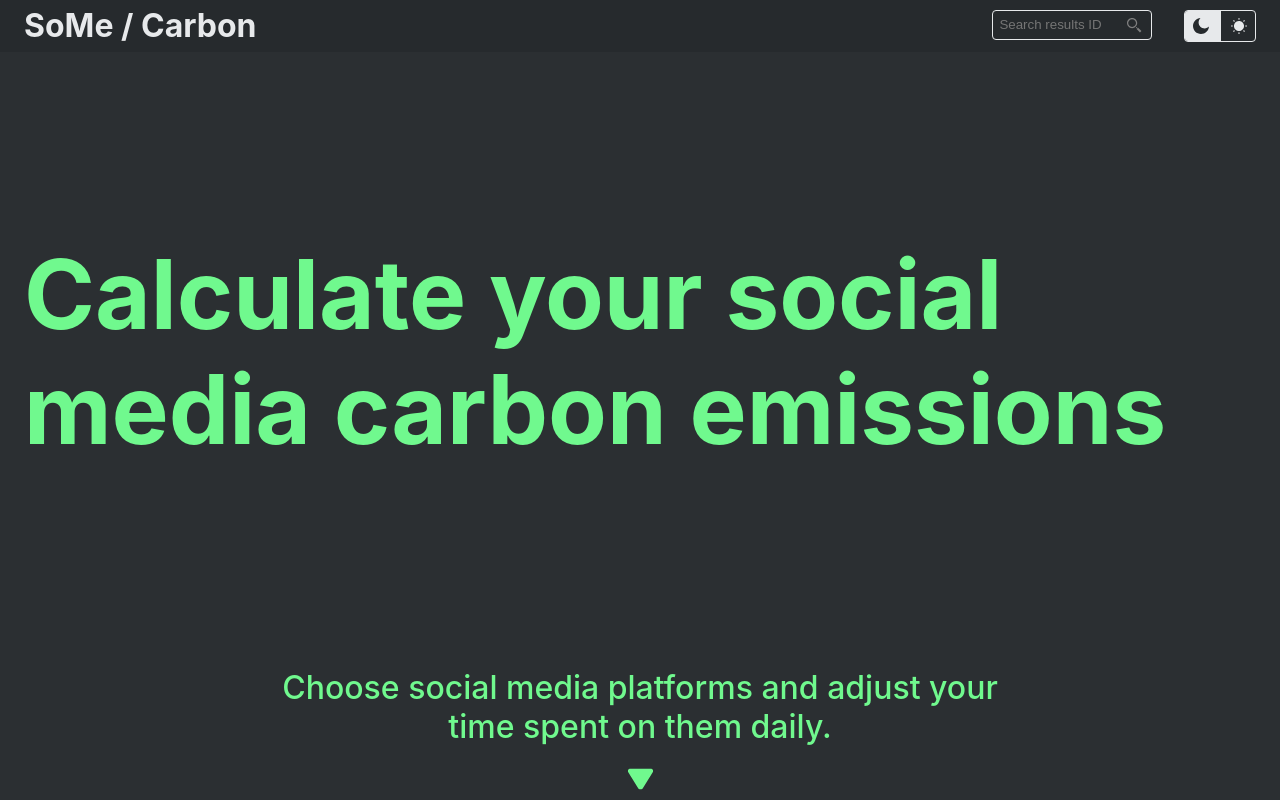
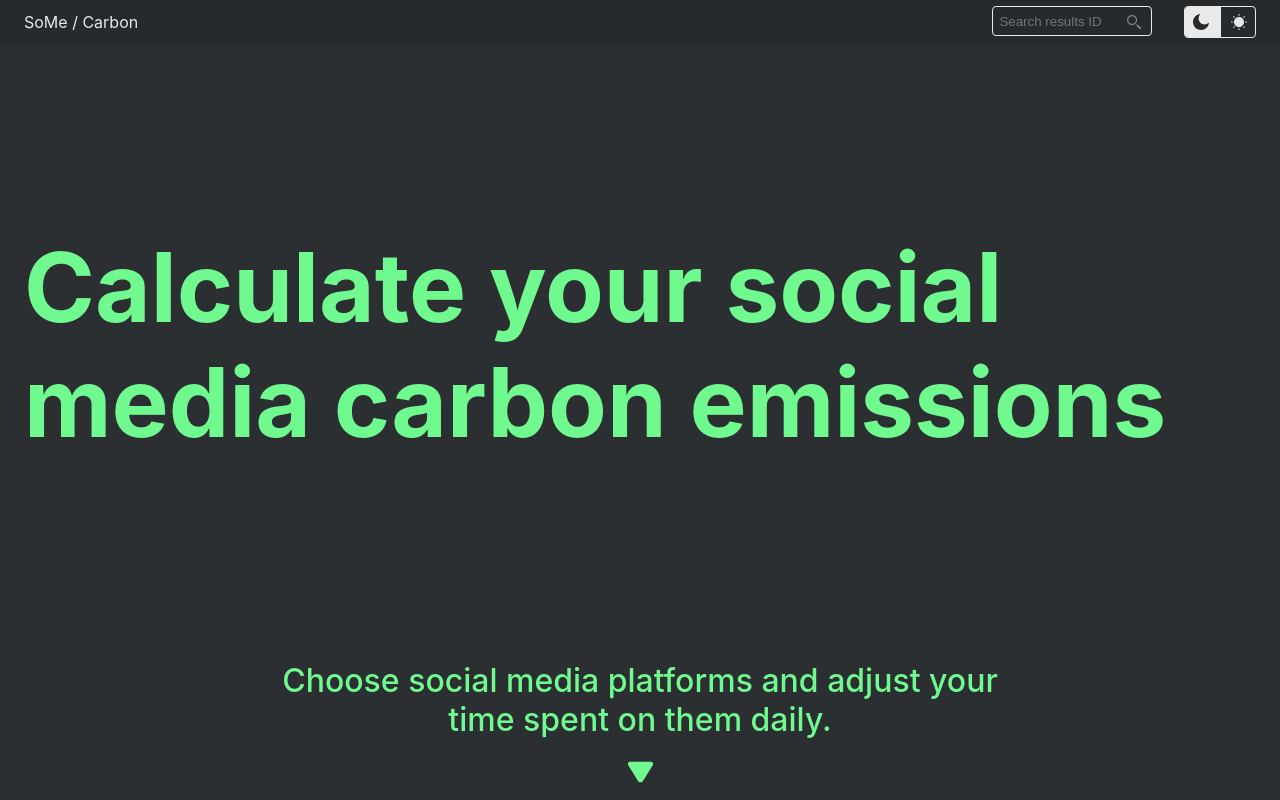
Before and after one commit to relcnob/carbon_footprint, a Next.js app: page / in a window 1280 px wide. Shown: the top 800 px of the page. Built offline with nearby package versions, Linux system fonts and the light colour scheme.

Commit message:
anchor import + working

```diff
--- /dev/null
+++ b/components/Anchor.js
@@ -0,0 +1,18 @@
+import { useRouter } from "next/router";
+function Anchor({ href, className, children }) {
+  const router = useRouter();
+  return (
+    <a
+      onClick={(event) => {
+        event.preventDefault();
+        router.push(href);
+      }}
+      href={href}
+      className={className}
+    >
+      {children}
+    </a>
+  );
+}
+
+export default Anchor;
--- a/components/NavBar.jsx
+++ b/components/NavBar.jsx
@@ -2,6 +2,7 @@ import React from "react";
 import Search from "./Search";
 import styles from "../styles/NavBar.module.css";
 import ModeToggle from "./ModeToggle";
+import Anchor from "../components/Anchor.js";
 /* import ToggleDarkMode from "./ToggleDarkMode"; */
 function NavBar(props) {
   return (
@@ -9,7 +10,7 @@ function NavBar(props) {
       <div className="container">
         <nav className={styles.navigation}>
           {/* Logo */}
-          <h1>SoMe / Carbon</h1>
+          <Anchor href="/">SoMe / Carbon</Anchor>
           <div className={styles.SearchToggle}>
             {/* Search */}
             <Search />
```
